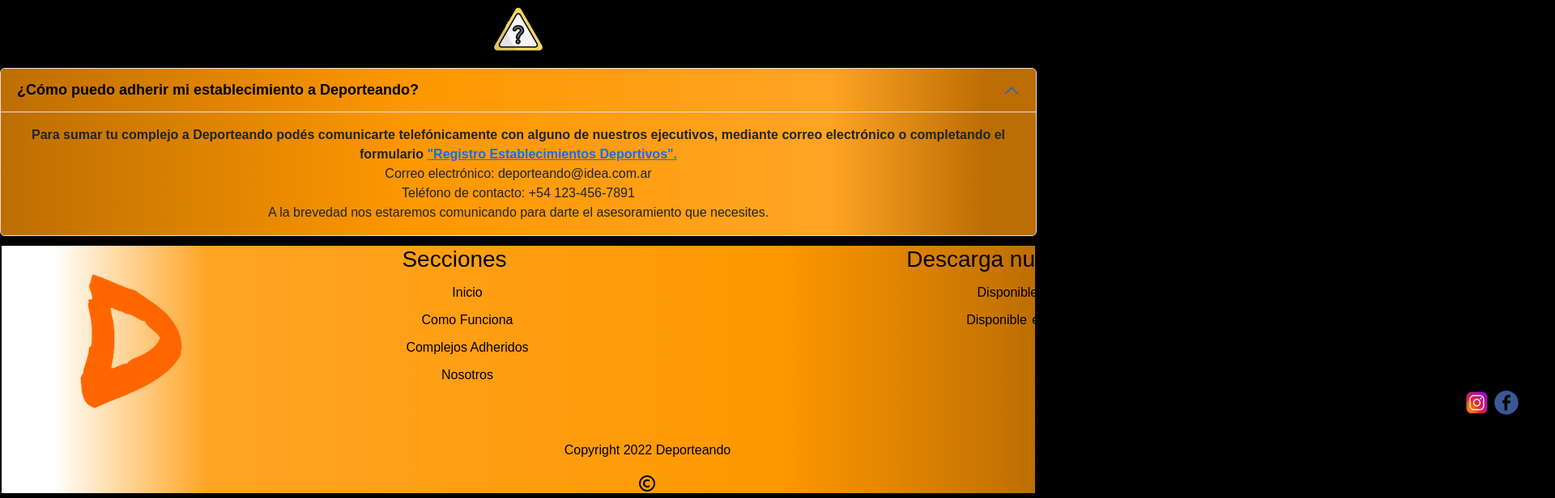
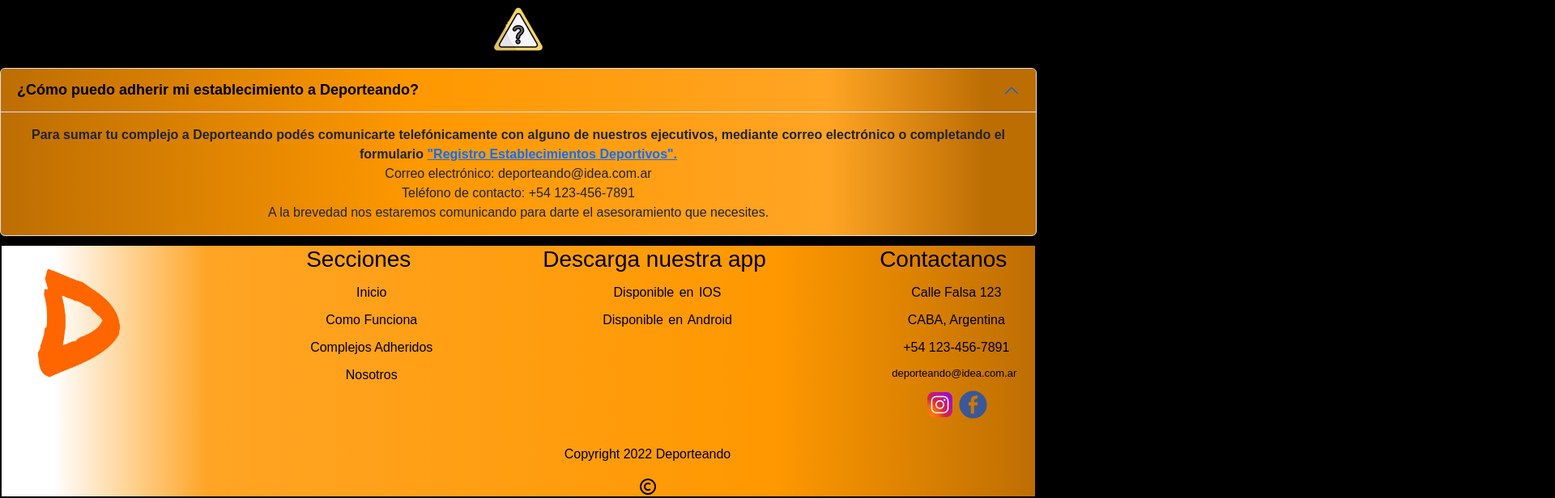
Before and after one commit to martinRipalta/DeporteandoRipaltaSass, a website: page pages/Preguntas Frecuentes.html in a window 1280 px wide. Shown: the part 4374-4990 px from the top of the page at 81% size, 1920 px wide, since content can reach past the window. Drawn offline with nearby package versions, Linux system fonts and the light colour scheme.

Commit message:
corrigiendo errores en footer archivos HTML Nosotros y Preguntas Frecuentes

```diff
--- a/pages/Preguntas Frecuentes.html
+++ b/pages/Preguntas Frecuentes.html
@@ -256,58 +256,44 @@
          </div>
       </div>
      </main>
-     <footer >
-      <div class="container-fluid footerDerecha">
-         <div class="row">
-             <div class="col-12">
-                 <img src="../imagenes/logo-deporteando1.png" alt="Imagen Logo Deporteando" class="img-fluid mx-auto d-block" style="width:80% ">
+     <footer>
+        <div class="footerDerecha">
+             <img src="../imagenes/logo-deporteando1.png" alt="Imagen Logo Deporteando">
         </div>
-         </div>
-     </div>
-     <div class="container-fluid footerCentral">
-         <div class="row">
-             <div class=" col-12 footerSecciones">
-                 <h3 class="text-center"> Secciones</h3>
-                  <ul class="text-left">
-                       <li><a href="../index.html">Inicio </a>  </li>
-                       <li><a href="../pages/Como Funciona.html">Como Funciona</a> </li>
-                       <li> <a href="../pages/Complejos Adheridos.html"> Complejos Adheridos </a> </li>
+       <div class="footerCentral">
+           <div class="footerSecciones">
+               <h3> Secciones </h3>
+                   <ul>
+                         <li><a href="../index.html "> Inicio </a> </li>
+                         <li><a href="../pages/Como Funciona.html "> Como Funciona</a></li>
+                         <li><a href="../pages/Complejos Adheridos.html"> Complejos Adheridos </a> </li>
                          <li><a href="../pages/Nosotros.html"> Nosotros </a> </li>
                    </ul>
             </div>
-         </div>
-         <div class="row">
-             <div class="col-12 footerDescarga">
-                 <h3 class="text-center"> Descarga nuestra app </h3>
-                    <ul class="text-left">
+            <div class="footerDescarga">
+               <h3> Descarga nuestra app </h3>
+                     <ul>
                          <li> Disponible en IOS </li>
                          <li> Disponible en Android </li>
                      </ul>
             </div>
-         </div>
-         <div class="row">
-             <div class="col-12 footerContacto">
-                 <h3 class="text-center"> Contactanos </h3>
-                    <ul class="text-left">
+            <div class="footerContacto">
+               <h3> Contactanos </h3>
+                     <ul>
                          <li> Calle Falsa 123</li>
                          <li> CABA, Argentina </li>
                          <li> +54 123-456-7891</li>
                          <li class="mail"> deporteando@idea.com.ar </li>
                          <li class="redesSociales">
-                             <a href="https://www.instagram.com/" target="_blank"> </a> <img src="../imagenes/logo ig.svg" alt="Imagen Logo Instagram">
-                             <a href="https://www.facebook.com/" target="_blank"> </a><img src="../imagenes/logo fb.svg" alt="Imagen Logo Facebook">
+                            <a href="https://www.instagram.com/" target="_blank"><img src="../imagenes/logo ig.svg" alt="Imagen Logo Instagram"></a>
+                            <a href="https://www.facebook.com/" target="_blank"><img src="../imagenes/logo fb.svg" alt="Imagen Logo Facebook"></a>
                          </li>
                      </ul>
            </div>
        </div>
-      </div>
-      <div class="container-fluid footerAbajo text-center">
-         <div class="row">
-             <div class="col-12">
+       <div class="footerAbajo">
            <p> Copyright 2022 Deporteando</p>
            <img src="../imagenes/copyright.png" alt="Imagen Copyright">
-              </div>
-         </div>
        </div>
      </footer>
  </div>
```
Also changed, not shown: pages/Nosotros.html (+1 -1 lines). Lines whose indentation alone changed are shown as unchanged.
